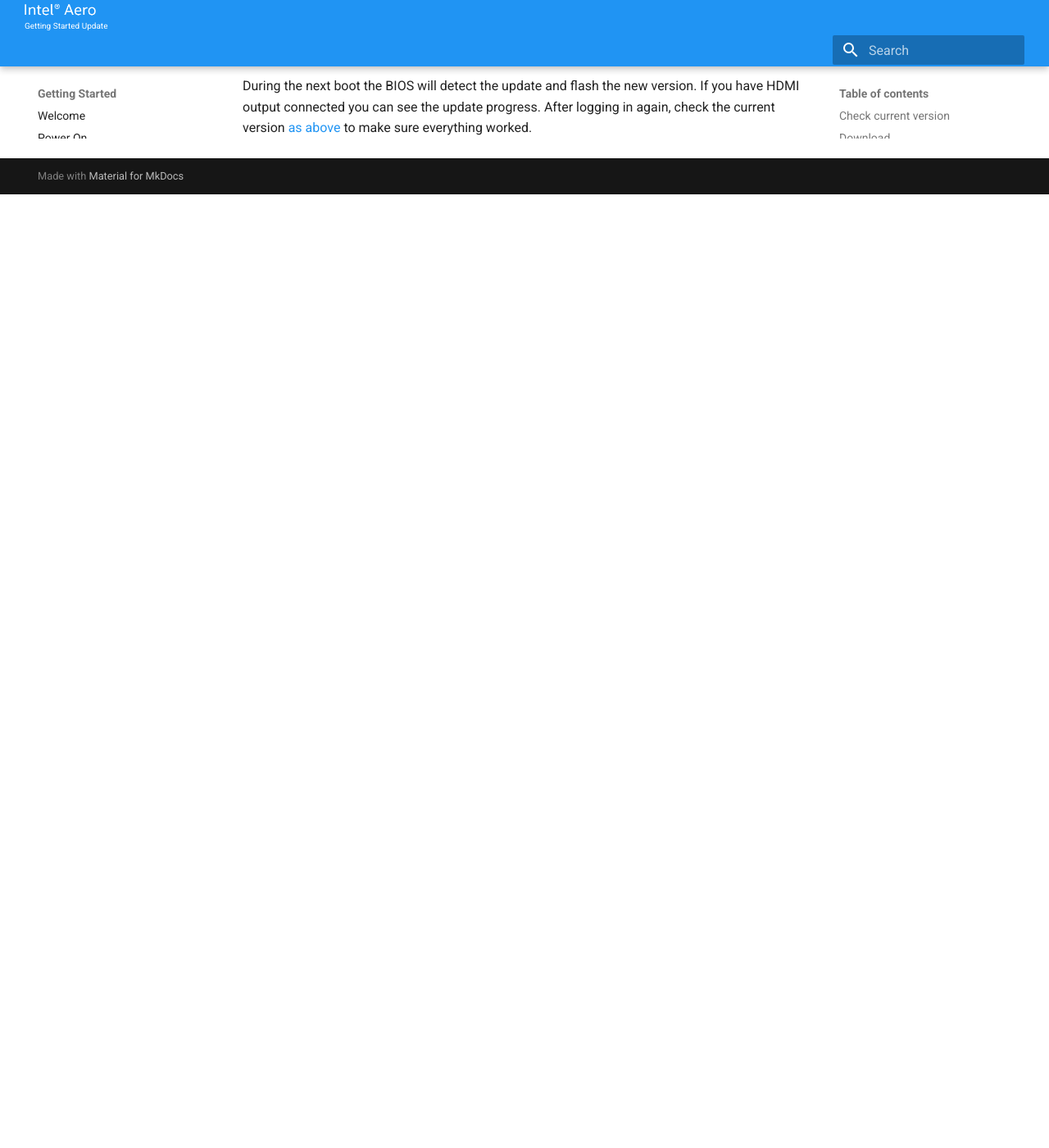
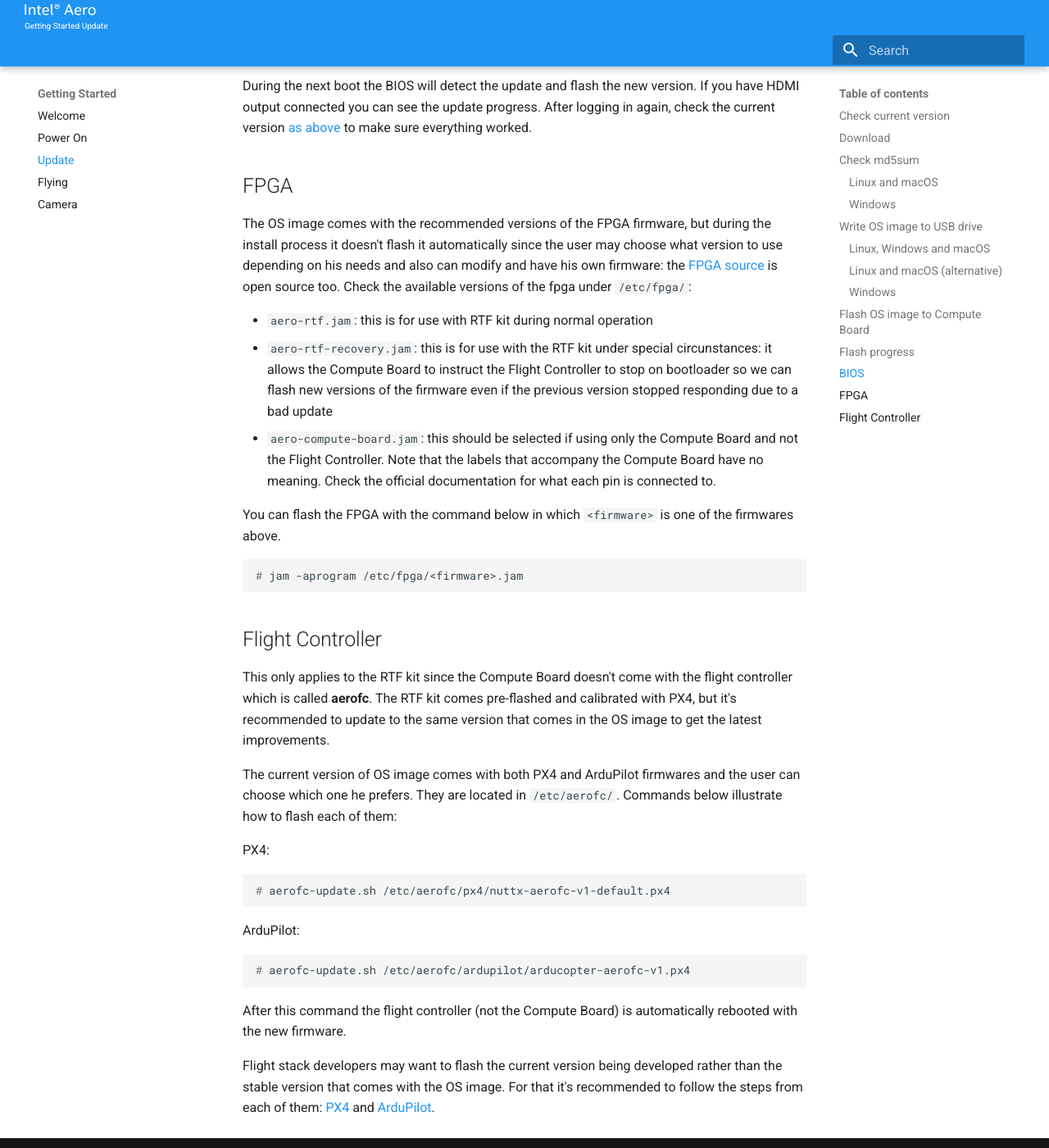
Before and after one commit to sugnanprabhu/intel-aero-docs, an MkDocs documentation site: the page built from docs/getting-started/update.md, in a window 1280 px wide and 1400 px high, scrolled down 4822 px. Shown: the whole window at 82% size. Built offline with MkDocs 1.6.1 and Material for MkDocs 9.7.7, drawn with Linux system fonts in a browser that asks for light colours; old or Windows-style settings are respelled for this version of MkDocs; before the commit the page ends 5059 px from its top, so only the background shows below that.

Commit message:
getting-started: add instructions to flash FPGA and FC

````diff
--- a/docs/getting-started/update.md
+++ b/docs/getting-started/update.md
@@ -199,3 +199,57 @@
 If you have HDMI output connected you can see the update progress. After
 logging in again, check the current version [as above](#check-current-version)
 to make sure everything worked.
+
+## FPGA
+
+The OS image comes with the recommended versions of the FPGA firmware, but during
+the install process it doesn't flash it automatically since the user may choose
+what version to use depending on his needs and also can modify and have his own
+firmware: the [FPGA source](https://github.com/intel-aero/intel-aero-fpga)
+is open source too. Check the available versions of the fpga under `/etc/fpga/`:
+
+- `aero-rtf.jam`: this is for use with RTF kit during normal operation
+- `aero-rtf-recovery.jam`: this is for use with the RTF kit under special
+  circunstances: it allows the Compute Board to instruct the Flight Controller
+  to stop on bootloader so we can flash new versions of the firmware even if
+  the previous version stopped responding due to a bad update
+- `aero-compute-board.jam`: this should be selected if using only the Compute
+  Board and not the Flight Controller. Note that the labels that accompany
+  the Compute Board have no meaning. Check the official documentation for
+  what each pin is connected to.
+
+You can flash the FPGA with the command below in which `<firmware>` is one of
+the firmwares above.
+
+``` console
+# jam -aprogram /etc/fpga/<firmware>.jam
+```
+
+## Flight Controller
+
+This only applies to the RTF kit since the Compute Board doesn't come with
+the flight controller which is called **aerofc**. The RTF kit comes
+pre-flashed and calibrated with PX4, but it's recommended to update to the
+same version that comes in the OS image to get the latest improvements.
+
+The current version of OS image comes with both PX4 and ArduPilot firmwares
+and the user can choose which one he prefers. They are located in `/etc/aerofc/`.
+Commands below illustrate how to flash each of them:
+
+PX4:
+``` console
+# aerofc-update.sh /etc/aerofc/px4/nuttx-aerofc-v1-default.px4
+```
+
+ArduPilot:
+``` console
+# aerofc-update.sh /etc/aerofc/ardupilot/arducopter-aerofc-v1.px4
+```
+
+After this command the flight controller (not the Compute Board) is
+automatically rebooted with the new firmware.
+
+Flight stack developers may want to flash the current version being developed
+rather than the stable version that comes with the OS image. For that it's
+recommended to follow the steps from each of them: [PX4](https://dev.px4.io/en/flight_controller/intel_aero.html)
+and [ArduPilot](http://ardupilot.org/copter/docs/common-intel-aero-rtf.html).
````
